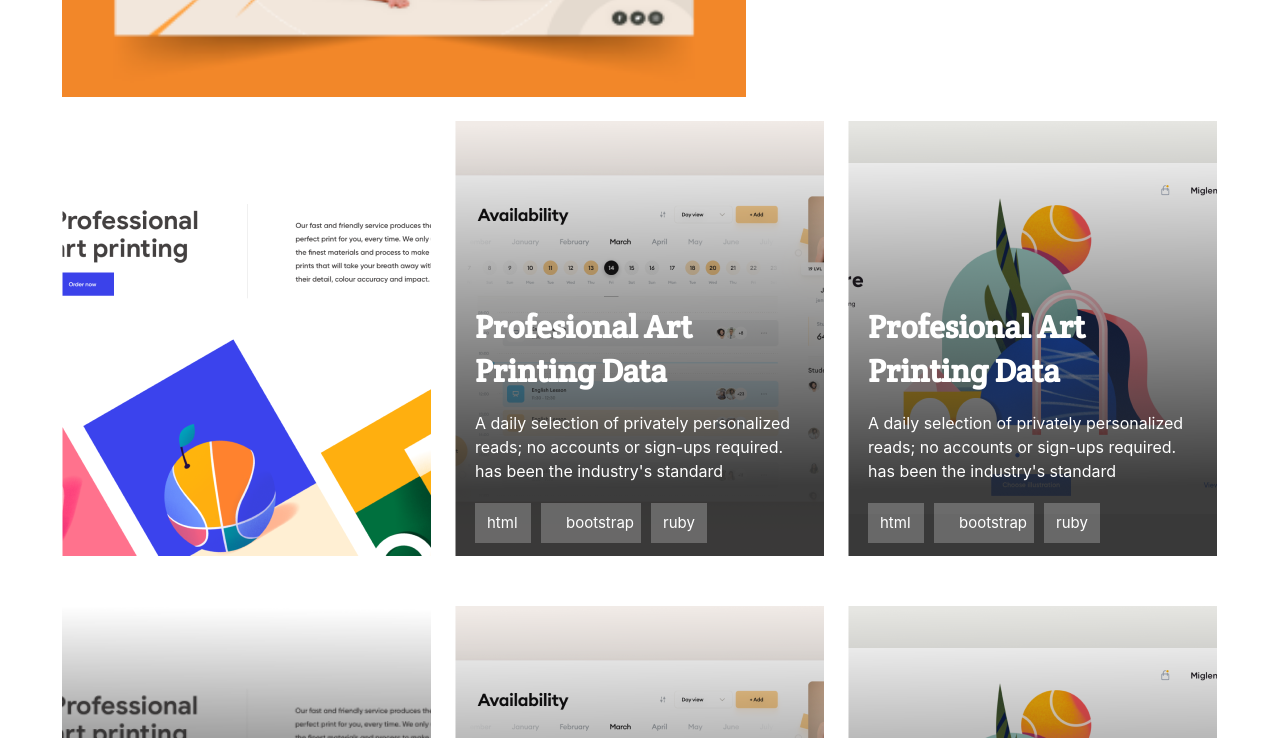
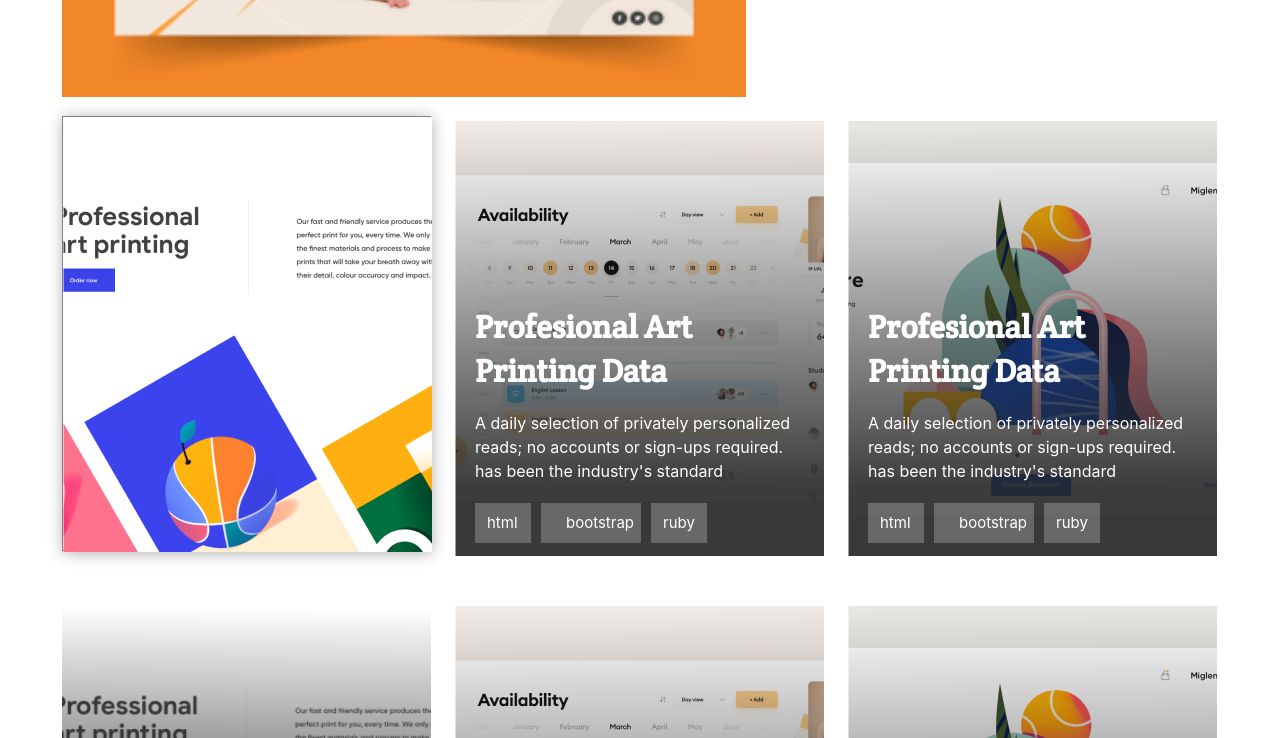
Before and after one commit to Diana-Duya/my-portfolio, a website: page index.html in a window 1280 px wide. In both pictures the pointer is over the element 246 px from the left and 1905 px from the top of the page. Shown: the part 1567-2305 px from the top of the page. Drawn offline with Linux system fonts and the light colour scheme.

Commit message:
Add-animation

```diff
--- a/style.css
+++ b/style.css
@@ -937,6 +937,14 @@ textarea {
     position: relative;
   }
 
+  .style-grid:hover {
+    cursor: default;
+    transform: translateY(-5px);
+    border: 1px solid gray;
+    box-shadow: 1px 2px 15px rgba(0, 0, 0, 0.32);
+  }
+
+
   .pro {
     font-family: 'Crete Round', serif;
     font-style: regular;
```
